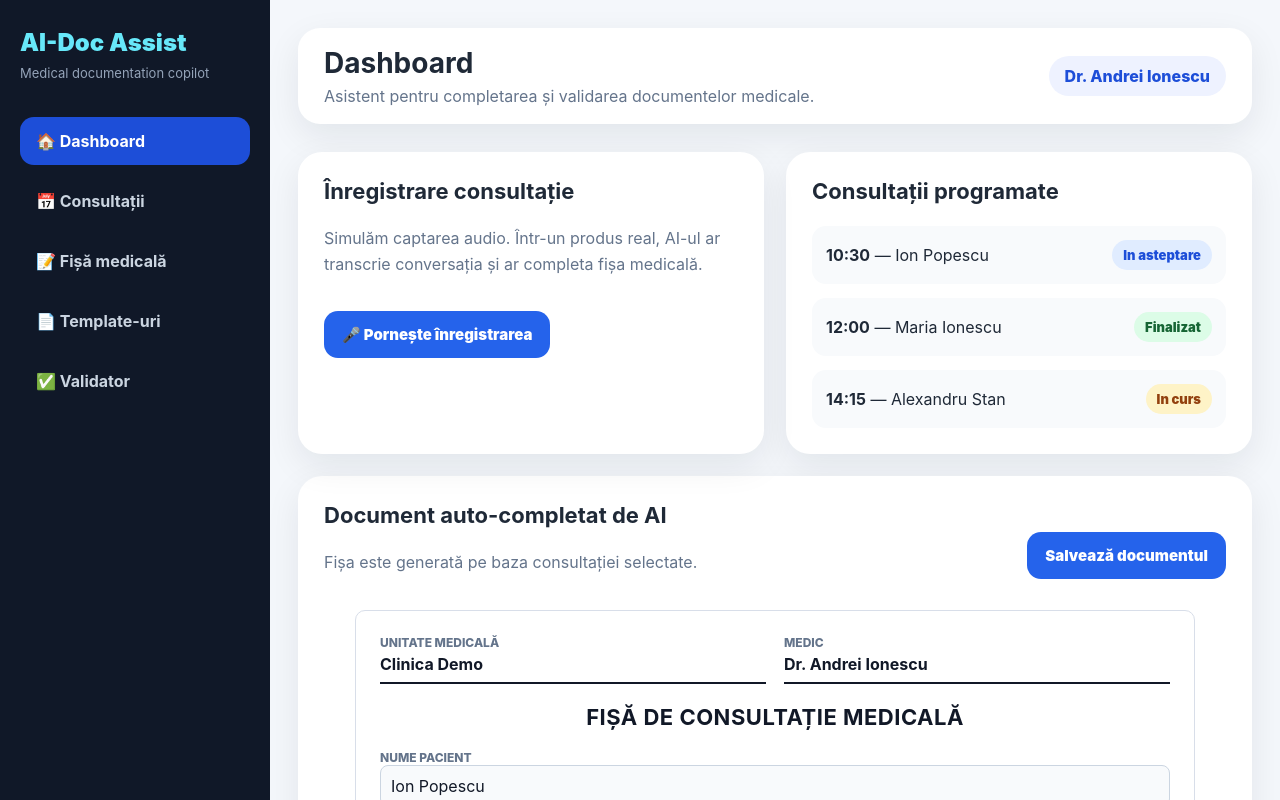
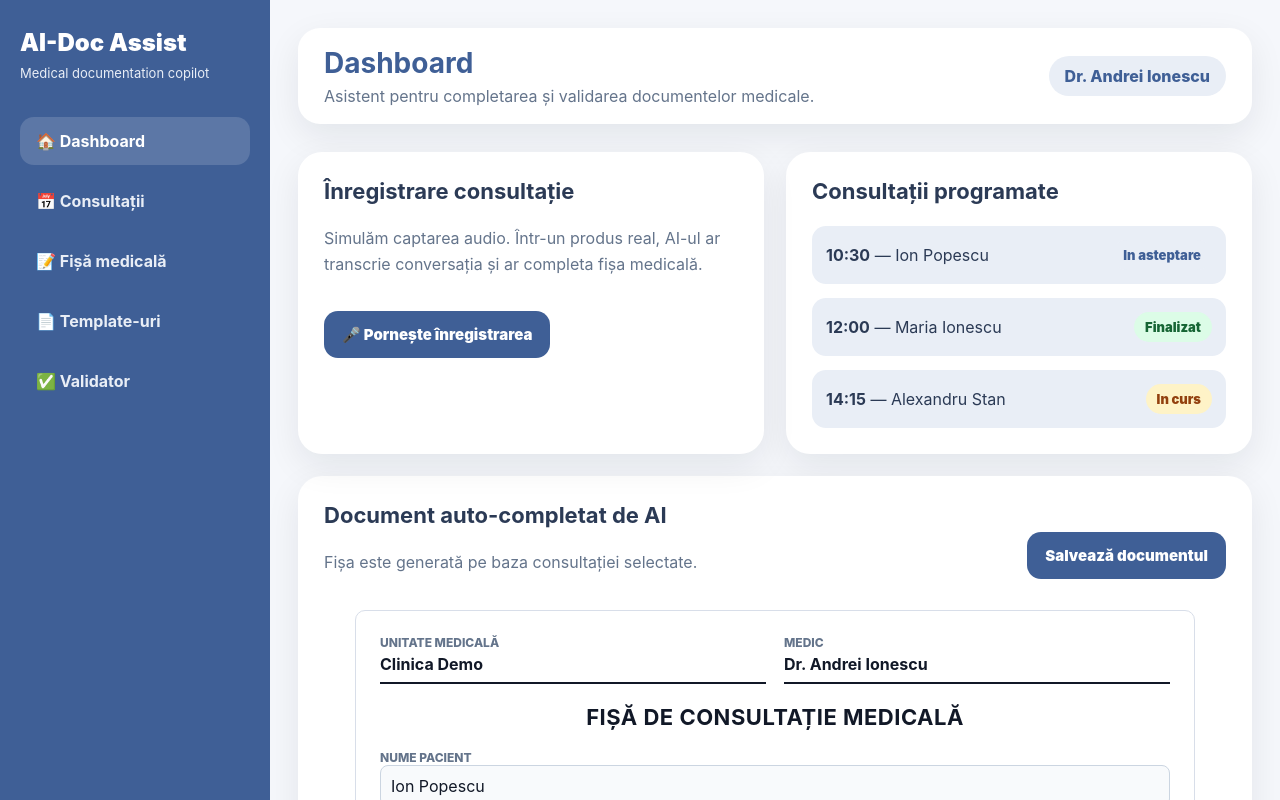
Before and after one commit to Rual7/Codestorm-Hackathon, a React (Vite) app: page / in a window 1280 px wide. Shown: the top 800 px of the page. Built offline with nearby package versions, Linux system fonts and the light colour scheme.

Commit message:
Recolorizare

```diff
--- a/src/App.css
+++ b/src/App.css
@@ -1,122 +1,478 @@
-* { box-sizing: border-box; }
+* {
+  box-sizing: border-box;
+}
+
+:root {
+  --primary: #3f5f96;
+  --primary-dark: #2f4c7a;
+  --primary-light: #e9eef6;
+  --background: #f5f7fb;
+  --text-dark: #2b3a55;
+  --text-muted: #64748b;
+  --accent: #afc1dd;
+  --white: #ffffff;
+
+  --success-bg: #dcfce7;
+  --success-text: #166534;
+  --warning-bg: #fef3c7;
+  --warning-text: #92400e;
+  --error-bg: #fee2e2;
+  --error-text: #991b1b;
+
+  --shadow: 0 12px 35px rgba(15, 23, 42, 0.08);
+}
 
 body {
   margin: 0;
   font-family: Inter, Arial, sans-serif;
-  background: #f4f7fb;
-  color: #1f2937;
+  background: var(--background);
+  color: var(--text-dark);
 }
 
-button, input, textarea, select { font-family: inherit; }
+button,
+input,
+textarea,
+select {
+  font-family: inherit;
+}
 
-.dashboard-container { min-height: 100vh; display: flex; }
+/* Layout */
+
+.dashboard-container {
+  min-height: 100vh;
+  display: flex;
+}
 
 .sidebar {
   width: 270px;
-  background: #101828;
-  color: white;
+  height: 100vh;
   padding: 28px 20px;
   position: sticky;
   top: 0;
-  height: 100vh;
+  background: var(--primary);
+  color: var(--white);
 }
 
-.logo { font-size: 24px; font-weight: 900; color: #67e8f9; }
-.sidebar-subtitle { color: #94a3b8; font-size: 13px; margin: 8px 0 36px; }
-.sidebar nav { display: grid; gap: 12px; }
+.logo {
+  font-size: 24px;
+  font-weight: 900;
+  color: var(--white);
+}
+
+.sidebar-subtitle {
+  margin: 8px 0 36px;
+  font-size: 13px;
+  color: var(--primary-light);
+}
+
+.sidebar nav {
+  display: grid;
+  gap: 12px;
+}
 
 .sidebar button {
-  width: 100%; border: none; background: transparent; color: #cbd5e1;
-  padding: 14px 16px; border-radius: 14px; font-size: 16px;
-  text-align: left; cursor: pointer; font-weight: 700;
+  width: 100%;
+  border: none;
+  background: transparent;
+  color: var(--primary-light);
+  padding: 14px 16px;
+  border-radius: 14px;
+  font-size: 16px;
+  text-align: left;
+  cursor: pointer;
+  font-weight: 700;
 }
-.sidebar button:hover, .sidebar button.active { background: #1d4ed8; color: white; }
 
-.main-content { flex: 1; padding: 28px; }
+.sidebar button:hover,
+.sidebar button.active {
+  background: rgba(255, 255, 255, 0.15);
+  color: var(--white);
+}
+
+.main-content {
+  flex: 1;
+  padding: 28px;
+}
+
+/* Top bar */
 
 .top-bar {
-  min-height: 82px; background: white; border-radius: 22px; padding: 18px 26px;
-  display: flex; align-items: center; justify-content: space-between;
-  box-shadow: 0 12px 35px rgba(15, 23, 42, 0.08); margin-bottom: 28px;
-}
-.top-bar h2 { margin: 0; font-size: 28px; }
-.top-bar p { margin: 6px 0 0; color: #64748b; }
-.user-profile { background: #eef2ff; color: #1d4ed8; padding: 10px 16px; border-radius: 999px; font-weight: 800; }
-
-.content-grid { display: grid; grid-template-columns: 1fr 1fr; gap: 22px; }
-.card, .page-card {
-  background: white; border-radius: 24px; padding: 26px;
-  box-shadow: 0 12px 35px rgba(15, 23, 42, 0.08);
-}
-.card h3, .page-card h3 { margin-top: 0; font-size: 22px; }
-.card p, .page-card p { color: #64748b; line-height: 1.6; }
-.wide-card { grid-column: 1 / -1; }
-.card-header-row { display: flex; align-items: center; justify-content: space-between; gap: 16px; margin-bottom: 18px; }
-
-.record-button, .btn-primary, .btn-secondary {
-  margin-top: 18px; border: none; border-radius: 14px; padding: 14px 18px;
-  font-size: 15px; font-weight: 900; cursor: pointer;
-}
-.record-button, .btn-primary { background: #2563eb; color: white; }
-.btn-secondary { background: #eef2ff; color: #1d4ed8; }
-.record-button.recording { background: #dc2626; }
-.recorder-card { position: relative; overflow: hidden; }
-.pulse-ring {
-  position: absolute; right: 28px; bottom: 28px; width: 22px; height: 22px;
-  background: #dc2626; border-radius: 50%; animation: pulse 1.2s infinite;
-}
-@keyframes pulse {
-  0% { box-shadow: 0 0 0 0 rgba(220, 38, 38, 0.6); }
-  70% { box-shadow: 0 0 0 18px rgba(220, 38, 38, 0); }
-  100% { box-shadow: 0 0 0 0 rgba(220, 38, 38, 0); }
+  min-height: 82px;
+  margin-bottom: 28px;
+  padding: 18px 26px;
+  background: var(--white);
+  border-radius: 22px;
+  box-shadow: var(--shadow);
+  display: flex;
+  align-items: center;
+  justify-content: space-between;
 }
 
-.consult-list { list-style: none; padding: 0; margin: 0; display: grid; gap: 14px; }
-.consult-list li { display: flex; align-items: center; justify-content: space-between; background: #f8fafc; padding: 14px; border-radius: 14px; }
-.badge { background: #e0ecff; color: #1d4ed8; padding: 7px 11px; border-radius: 999px; font-size: 13px; font-weight: 900; }
-.badge.finalizat { background: #dcfce7; color: #166534; }
-.badge.in-curs { background: #fef3c7; color: #92400e; }
+.top-bar h2 {
+  margin: 0;
+  color: var(--primary);
+  font-size: 28px;
+}
+
+.top-bar p {
+  margin: 6px 0 0;
+  color: var(--text-muted);
+}
+
+.user-profile {
+  background: var(--primary-light);
+  color: var(--primary);
+  padding: 10px 16px;
+  border-radius: 999px;
+  font-weight: 800;
+}
+
+/* Cards */
+
+.content-grid {
+  display: grid;
+  grid-template-columns: 1fr 1fr;
+  gap: 22px;
+}
+
+.card,
+.page-card {
+  background: var(--white);
+  border-radius: 24px;
+  padding: 26px;
+  box-shadow: var(--shadow);
+}
+
+.card h3,
+.page-card h3 {
+  margin-top: 0;
+  font-size: 22px;
+}
+
+.card p,
+.page-card p {
+  color: var(--text-muted);
+  line-height: 1.6;
+}
+
+.wide-card {
+  grid-column: 1 / -1;
+}
+
+.card-header-row {
+  margin-bottom: 18px;
+  display: flex;
+  align-items: center;
+  justify-content: space-between;
+  gap: 16px;
+}
+
+/* Buttons */
+
+.record-button,
+.btn-primary,
+.btn-secondary {
+  margin-top: 18px;
+  border: none;
+  border-radius: 14px;
+  padding: 14px 18px;
+  font-size: 15px;
+  font-weight: 900;
+  cursor: pointer;
+}
+
+.record-button,
+.btn-primary {
+  background: var(--primary);
+  color: var(--white);
+}
+
+.record-button:hover,
+.btn-primary:hover {
+  background: var(--primary-dark);
+}
+
+.btn-secondary {
+  background: var(--primary-light);
+  color: var(--primary);
+}
+
+.btn-secondary:hover {
+  background: #dbe5f3;
+}
+
+.record-button.recording {
+  background: #dc2626;
+}
+
+/* Recorder */
+
+.recorder-card {
+  position: relative;
+  overflow: hidden;
+}
+
+.pulse-ring {
+  position: absolute;
+  right: 28px;
+  bottom: 28px;
+  width: 22px;
+  height: 22px;
+  background: #dc2626;
+  border-radius: 50%;
+  animation: pulse 1.2s infinite;
+}
+
+@keyframes pulse {
+  0% {
+    box-shadow: 0 0 0 0 rgba(220, 38, 38, 0.6);
+  }
+
+  70% {
+    box-shadow: 0 0 0 18px rgba(220, 38, 38, 0);
+  }
+
+  100% {
+    box-shadow: 0 0 0 0 rgba(220, 38, 38, 0);
+  }
+}
+
+/* Consultation list */
+
+.consult-list {
+  list-style: none;
+  padding: 0;
+  margin: 0;
+  display: grid;
+  gap: 14px;
+}
+
+.consult-list li {
+  display: flex;
+  align-items: center;
+  justify-content: space-between;
+  background: var(--primary-light);
+  padding: 14px;
+  border-radius: 14px;
+}
+
+.badge {
+  background: var(--primary-light);
+  color: var(--primary);
+  padding: 7px 11px;
+  border-radius: 999px;
+  font-size: 13px;
+  font-weight: 900;
+}
+
+.badge.finalizat {
+  background: var(--success-bg);
+  color: var(--success-text);
+}
+
+.badge.in-curs {
+  background: var(--warning-bg);
+  color: var(--warning-text);
+}
+
+/* Medical sheet */
 
 .medical-sheet {
-  background: #fff; border: 1px solid #d8dee9; border-radius: 10px; padding: 24px;
-  max-width: 840px; margin: 0 auto; color: #111827;
+  max-width: 840px;
+  margin: 0 auto;
+  background: var(--white);
+  border: 1px solid #d8dee9;
+  border-radius: 10px;
+  padding: 24px;
+  color: #111827;
 }
-.sheet-top { display: grid; grid-template-columns: 1fr 1fr; gap: 18px; margin-bottom: 12px; }
-.sheet-top div { border-bottom: 2px solid #111827; padding-bottom: 8px; }
-.sheet-top span, .sheet-row label { display: block; font-size: 12px; color: #64748b; font-weight: 800; text-transform: uppercase; }
-.sheet-top strong { display: block; margin-top: 4px; }
-.medical-sheet h3 { text-align: center; margin: 20px 0; letter-spacing: 0.5px; }
-.sheet-grid { display: grid; grid-template-columns: 2fr 1fr 1fr; gap: 12px; }
-.sheet-row { margin-bottom: 12px; }
-.sheet-row div { min-height: 38px; border: 1px solid #cbd5e1; border-radius: 8px; padding: 10px; background: #f8fafc; }
-.sheet-row.tall div { min-height: 78px; }
-.sheet-table { width: 100%; border-collapse: collapse; margin-top: 18px; font-size: 14px; }
-.sheet-table th, .sheet-table td { border: 1px solid #94a3b8; padding: 10px; text-align: left; }
-.sheet-table th { background: #f1f5f9; }
 
-.table-list { display: grid; gap: 14px; }
-.table-row { display: grid; grid-template-columns: 1fr 100px 1fr 150px; align-items: center; gap: 14px; background: #f8fafc; padding: 16px; border-radius: 16px; }
-.template-grid { display: grid; grid-template-columns: repeat(3, 1fr); gap: 18px; }
-.template-card { background: #f8fafc; border-radius: 18px; padding: 20px; }
-.template-card h4 { margin-top: 0; }
+.sheet-top {
+  display: grid;
+  grid-template-columns: 1fr 1fr;
+  gap: 18px;
+  margin-bottom: 12px;
+}
 
-textarea, select {
-  width: 100%; padding: 14px 16px; border: 1px solid #cbd5e1;
-  border-radius: 14px; font-size: 16px; background: white;
+.sheet-top div {
+  border-bottom: 2px solid #111827;
+  padding-bottom: 8px;
 }
-textarea { min-height: 180px; resize: vertical; }
-.validation-list { display: grid; gap: 14px; margin-top: 22px; }
-.validation-card { padding: 18px; border-radius: 16px; }
-.validation-card h4 { margin: 0 0 6px; }
-.validation-card p { margin: 0; color: inherit; }
-.validation-card.success { background: #dcfce7; color: #166534; }
-.validation-card.warning { background: #fef3c7; color: #92400e; }
-.validation-card.error { background: #fee2e2; color: #991b1b; }
+
+.sheet-top span,
+.sheet-row label {
+  display: block;
+  font-size: 12px;
+  color: var(--text-muted);
+  font-weight: 800;
+  text-transform: uppercase;
+}
+
+.sheet-top strong {
+  display: block;
+  margin-top: 4px;
+}
+
+.medical-sheet h3 {
+  text-align: center;
+  margin: 20px 0;
+  letter-spacing: 0.5px;
+}
+
+.sheet-grid {
+  display: grid;
+  grid-template-columns: 2fr 1fr 1fr;
+  gap: 12px;
+}
+
+.sheet-row {
+  margin-bottom: 12px;
+}
+
+.sheet-row div {
+  min-height: 38px;
+  border: 1px solid #cbd5e1;
+  border-radius: 8px;
+  padding: 10px;
+  background: #f8fafc;
+}
+
+.sheet-row.tall div {
+  min-height: 78px;
+}
+
+.sheet-table {
+  width: 100%;
+  border-collapse: collapse;
+  margin-top: 18px;
+  font-size: 14px;
+}
+
+.sheet-table th,
+.sheet-table td {
+  border: 1px solid #94a3b8;
+  padding: 10px;
+  text-align: left;
+}
+
+.sheet-table th {
+  background: var(--primary-light);
+}
+
+/* Tables and templates */
+
+.table-list {
+  display: grid;
+  gap: 14px;
+}
+
+.table-row {
+  display: grid;
+  grid-template-columns: 1fr 100px 1fr 150px;
+  align-items: center;
+  gap: 14px;
+  background: var(--primary-light);
+  padding: 16px;
+  border-radius: 16px;
+}
+
+.template-grid {
+  display: grid;
+  grid-template-columns: repeat(3, 1fr);
+  gap: 18px;
+}
+
+.template-card {
+  background: var(--primary-light);
+  border-radius: 18px;
+  padding: 20px;
+}
+
+.template-card h4 {
+  margin-top: 0;
+}
+
+/* Forms */
+
+textarea,
+select {
+  width: 100%;
+  padding: 14px 16px;
+  border: 1px solid #cbd5e1;
+  border-radius: 14px;
+  font-size: 16px;
+  background: var(--white);
+}
+
+textarea {
+  min-height: 180px;
+  resize: vertical;
+}
+
+/* Validation */
+
+.validation-list {
+  display: grid;
+  gap: 14px;
+  margin-top: 22px;
+}
+
+.validation-card {
+  padding: 18px;
+  border-radius: 16px;
+}
+
+.validation-card h4 {
+  margin: 0 0 6px;
+}
+
+.validation-card p {
+  margin: 0;
+  color: inherit;
+}
+
+.validation-card.success {
+  background: var(--success-bg);
+  color: var(--success-text);
+}
+
+.validation-card.warning {
+  background: var(--warning-bg);
+  color: var(--warning-text);
+}
+
+.validation-card.error {
+  background: var(--error-bg);
+  color: var(--error-text);
+}
+
+/* Responsive */
 
 @media (max-width: 950px) {
-  .dashboard-container { flex-direction: column; }
-  .sidebar { width: 100%; height: auto; position: relative; }
-  .content-grid, .template-grid, .sheet-top, .sheet-grid { grid-template-columns: 1fr; }
-  .table-row { grid-template-columns: 1fr; }
-  .top-bar, .card-header-row { flex-direction: column; align-items: flex-start; }
+  .dashboard-container {
+    flex-direction: column;
+  }
+
+  .sidebar {
+    width: 100%;
+    height: auto;
+    position: relative;
+  }
+
+  .content-grid,
+  .template-grid,
+  .sheet-top,
+  .sheet-grid {
+    grid-template-columns: 1fr;
+  }
+
+  .table-row {
+    grid-template-columns: 1fr;
+  }
+
+  .top-bar,
+  .card-header-row {
+    flex-direction: column;
+    align-items: flex-start;
+  }
 }
```
